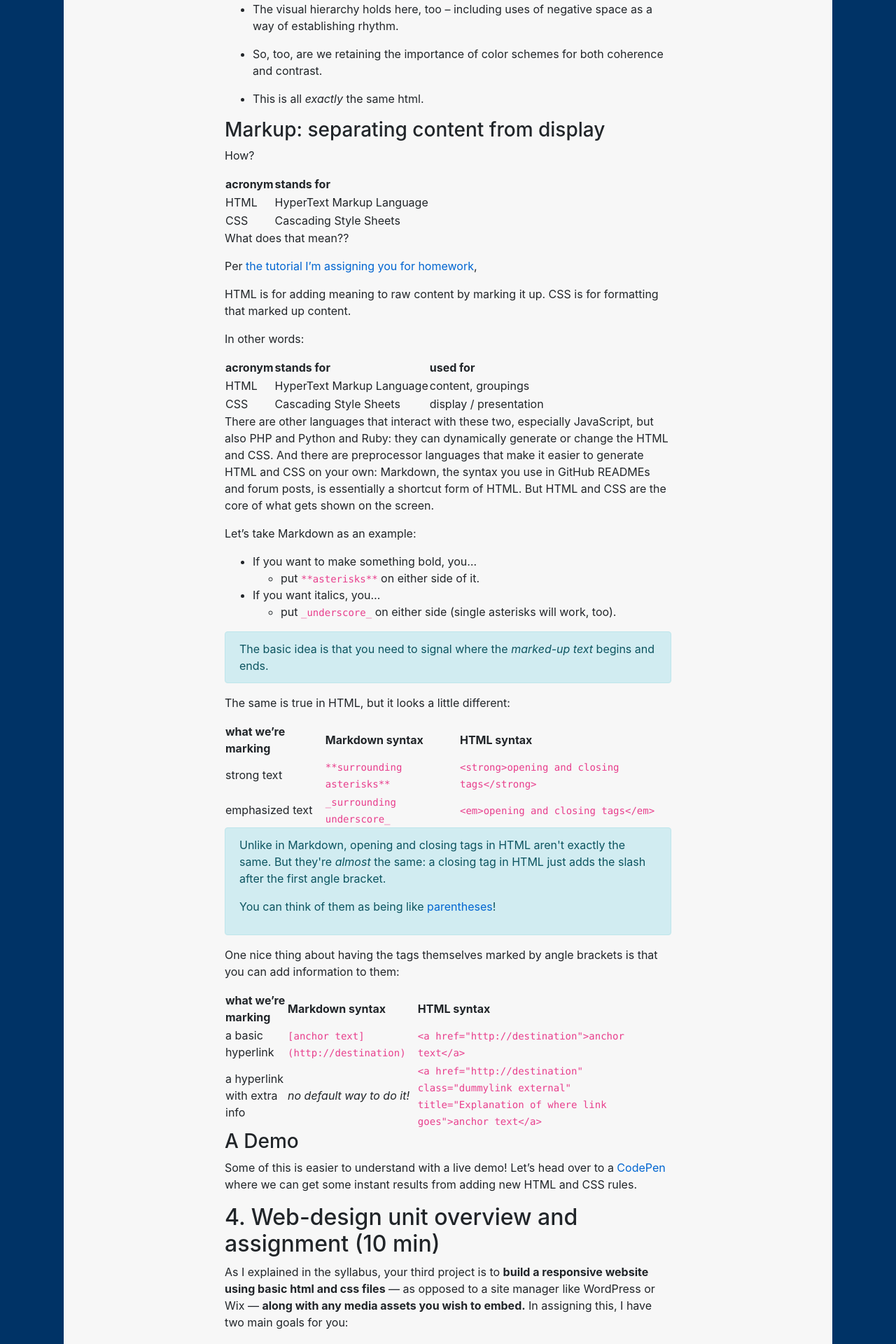
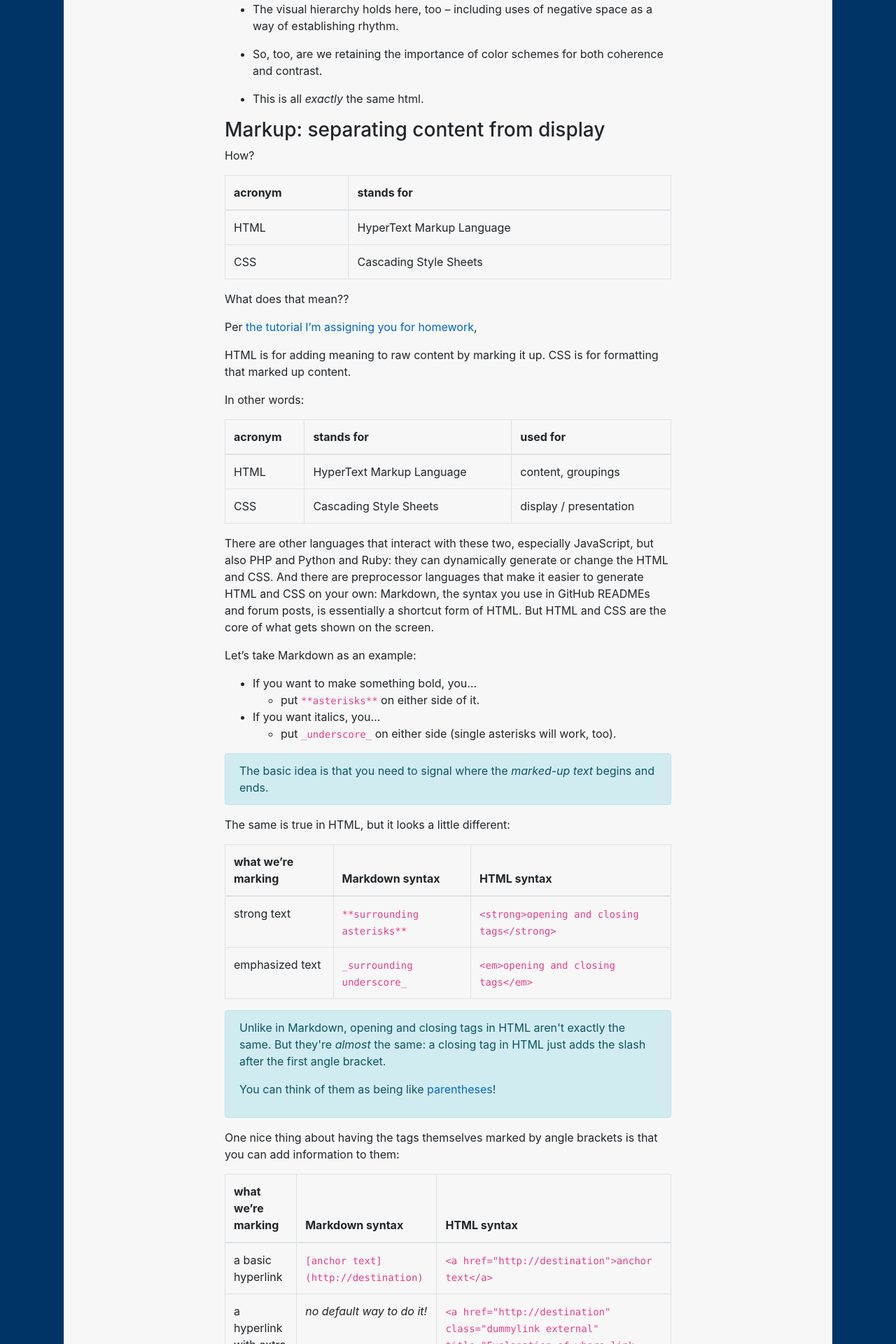
Before and after one commit to benmiller314/cdm2020spring, a Jekyll site: the page built from plans/lesson-15.md, in a window 1280 px wide. Shown: the part 1976-3896 px from the top of the page at 70% size. Built offline with Jekyll 4.4.1, drawn with Linux system fonts in a browser that asks for light colours; our own code applies the rules of GitHub Pages for plain Markdown files.

Commit message:
dangit, there are more tables

```diff
--- a/plans/lesson-15.md
+++ b/plans/lesson-15.md
@@ -91,7 +91,7 @@
 ### Markup: separating content from display
 How?
 
-<table>
+<table class="table table-bordered thead-light">
   <thead>
     <tr>
       <th>acronym</th>
@@ -120,7 +120,7 @@
 
 In other words:
 
-<table>
+<table class="table table-bordered thead-light">
   <thead>
     <tr>
       <th>acronym</th>
@@ -157,10 +157,27 @@
 
 The same is true in HTML, but it looks a little different:
 
-| what we're marking | Markdown syntax | HTML syntax |
-| --- | --- | --- |
-| strong text | `**surrounding asterisks**` | `<strong>opening and closing tags</strong>` |
-| emphasized text | `_surrounding underscore_` | `<em>opening and closing tags</em>` |
+<table class="table table-bordered thead-light">
+  <thead>
+    <tr>
+      <th>what we’re marking</th>
+      <th>Markdown syntax</th>
+      <th>HTML syntax</th>
+    </tr>
+  </thead>
+  <tbody>
+    <tr>
+      <td>strong text</td>
+      <td><code class="language-plaintext highlighter-rouge">**surrounding asterisks**</code></td>
+      <td><code class="language-plaintext highlighter-rouge">&lt;strong&gt;opening and closing tags&lt;/strong&gt;</code></td>
+    </tr>
+    <tr>
+      <td>emphasized text</td>
+      <td><code class="language-plaintext highlighter-rouge">_surrounding underscore_</code></td>
+      <td><code class="language-plaintext highlighter-rouge">&lt;em&gt;opening and closing tags&lt;/em&gt;</code></td>
+    </tr>
+  </tbody>
+</table>
 
 <div class="alert alert-info">
 <p>Unlike in Markdown, opening and closing tags in HTML aren't exactly the same. But they're <em>almost</em> the same: a closing tag in HTML just adds the slash after the first angle bracket.</p>
@@ -172,10 +189,27 @@
 
 One nice thing about having the tags themselves marked by angle brackets is that you can add information to them:
 
-| what we're marking | Markdown syntax | HTML syntax |
-| --- | --- | --- |
-| a basic hyperlink | `[anchor text](http://destination)` | `<a href="http://destination">anchor text</a>` |
-| a hyperlink with extra info | _no default way to do it!_ | <span title="title text is what you see on hover">`<a href="http://destination" class="dummylink external" title="Explanation of where link goes">anchor text</a>`</span> |
+<table class="table table-bordered thead-light">
+  <thead>
+    <tr>
+      <th>what we’re marking</th>
+      <th>Markdown syntax</th>
+      <th>HTML syntax</th>
+    </tr>
+  </thead>
+  <tbody>
+    <tr>
+      <td>a basic hyperlink</td>
+      <td><code class="language-plaintext highlighter-rouge">[anchor text](http://destination)</code></td>
+      <td><code class="language-plaintext highlighter-rouge">&lt;a href="http://destination"&gt;anchor text&lt;/a&gt;</code></td>
+    </tr>
+    <tr>
+      <td>a hyperlink with extra info</td>
+      <td><em>no default way to do it!</em></td>
+      <td><span title="title text is what you see on hover"><code class="language-plaintext highlighter-rouge">&lt;a href="http://destination" class="dummylink external" title="Explanation of where link goes"&gt;anchor text&lt;/a&gt;</code></span></td>
+    </tr>
+  </tbody>
+</table>
 
 ### A Demo
 Some of this is easier to understand with a live demo! Let's head over to a [CodePen](https://codepen.io/benmiller314/pen/poJROZM?editors=1100) where we can get some instant results from adding new HTML and CSS rules.
```
